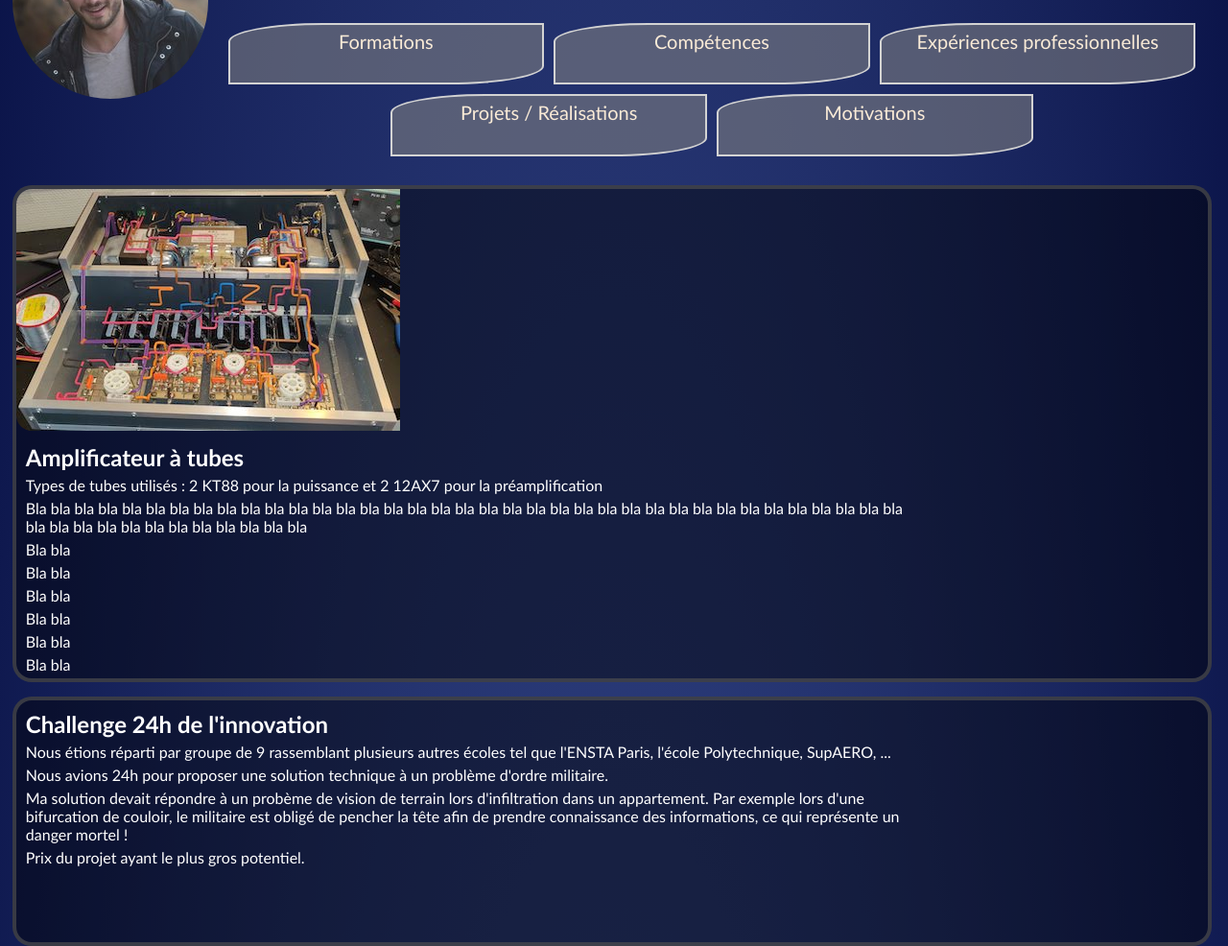
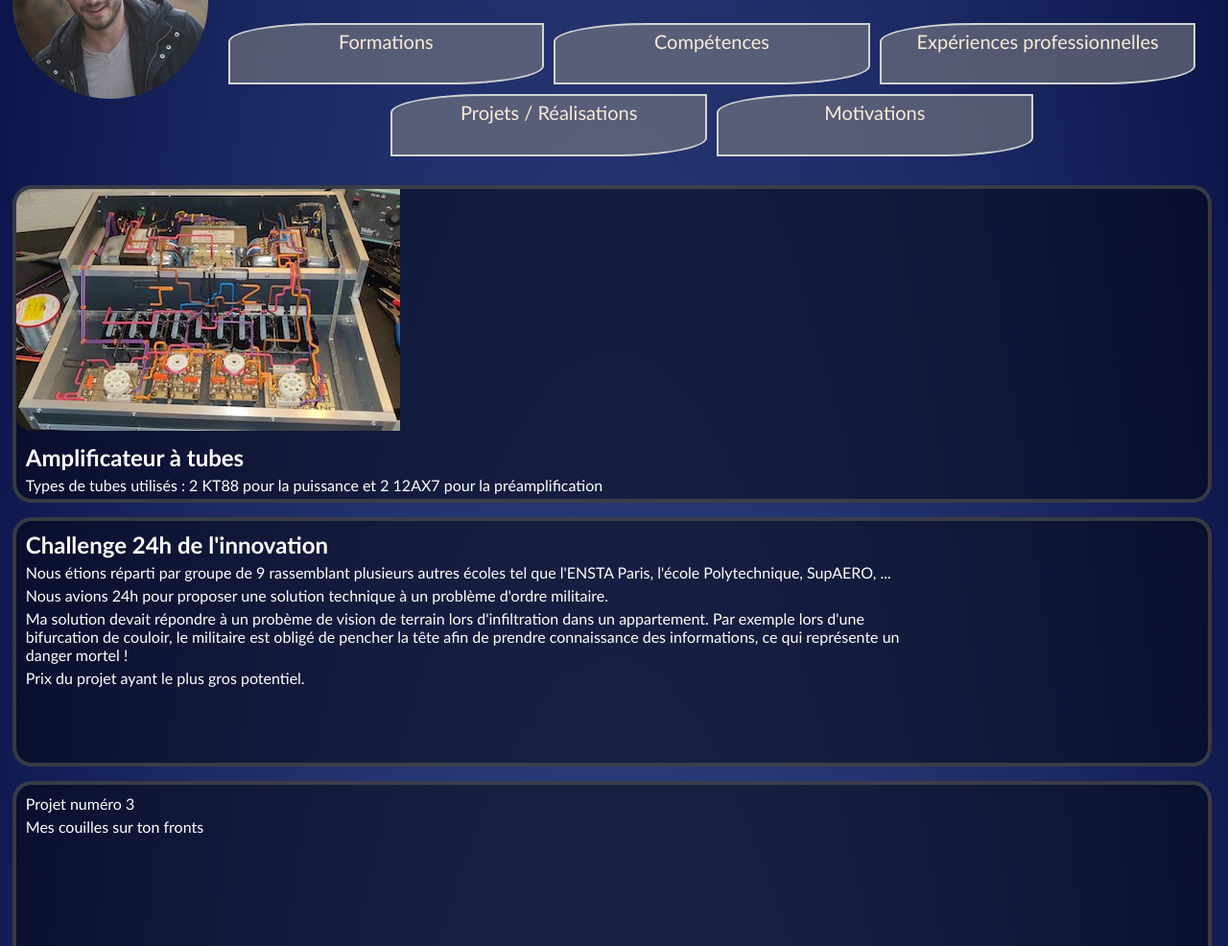
Before and after one commit to JulesBoutin37/CV, a plain HTML site: page Projets/Projets.html in a window 1280 px wide. Shown: the part 114-1100 px from the top of the page at 96% size. Drawn offline with Linux system fonts and the light colour scheme.

Commit message:
Add files via upload

```diff
--- a/Projets/Projets.html
+++ b/Projets/Projets.html
@@ -26,7 +26,7 @@
         </div>
     </header>
 
-    <section class="projet">
+    <section class="projet"> <!-- Ampli à Tube -->
         <aside>
             <!-- Photo du projet -->
             <a href="Ampli/Ampli_sans_lampe.jpg"><img src="Images/Ampli/Ampli_sans_lampe_miniature.jpg" title="Amplificateur à Tubes" alt=" Amplificateur à Tube"></a>
@@ -34,17 +34,10 @@
         <article>
             <h2>Amplificateur à tubes</h2>
             <p>Types de tubes utilisés : 2 KT88 pour la puissance et 2 12AX7 pour la préamplification</p>
-            <P>Bla bla bla bla bla bla bla bla bla bla bla bla bla bla bla bla bla bla bla bla bla bla bla bla bla bla bla bla bla bla bla bla bla bla bla bla bla bla bla bla bla bla bla bla bla bla bla bla bla</P>
-            <P>Bla bla</P>
-            <P>Bla bla</P>
-            <P>Bla bla</P>
-            <P>Bla bla</P>
-            <P>Bla bla</P>
-            <P>Bla bla</P>
         </article>
     </section>
 
-    <section class="projet">
+    <section class="projet"> <!-- 24h Challenge -->
         <aside>
             <!-- Photo du projet -->
         </aside>
```
